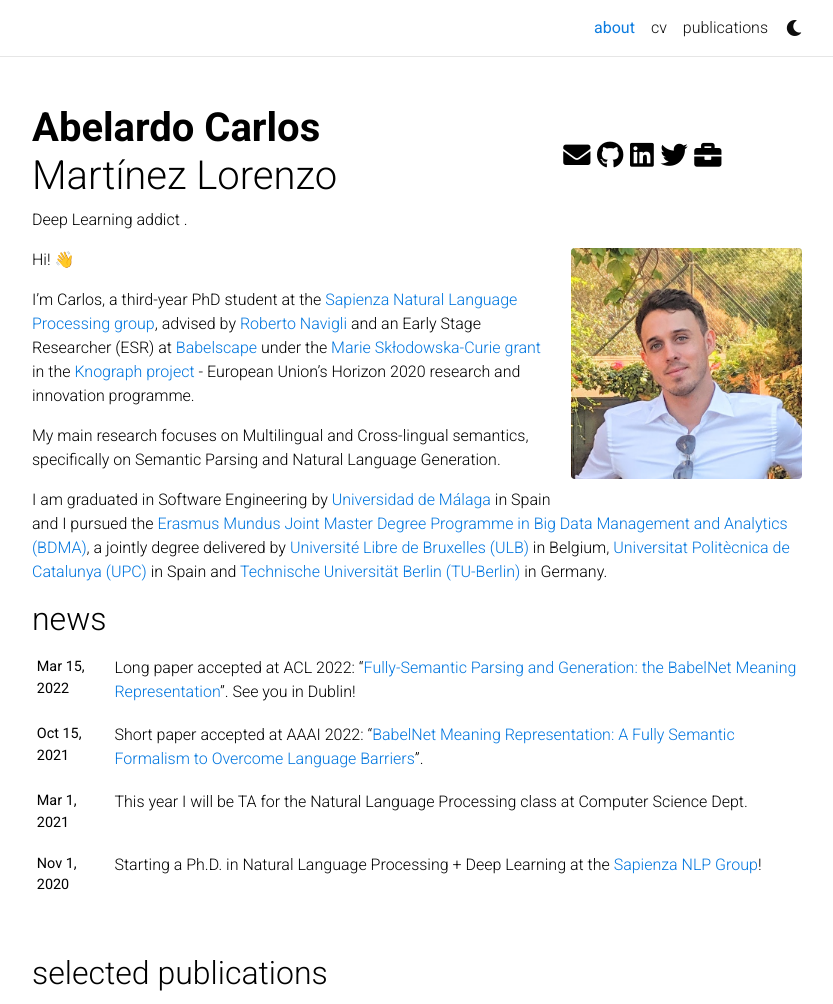
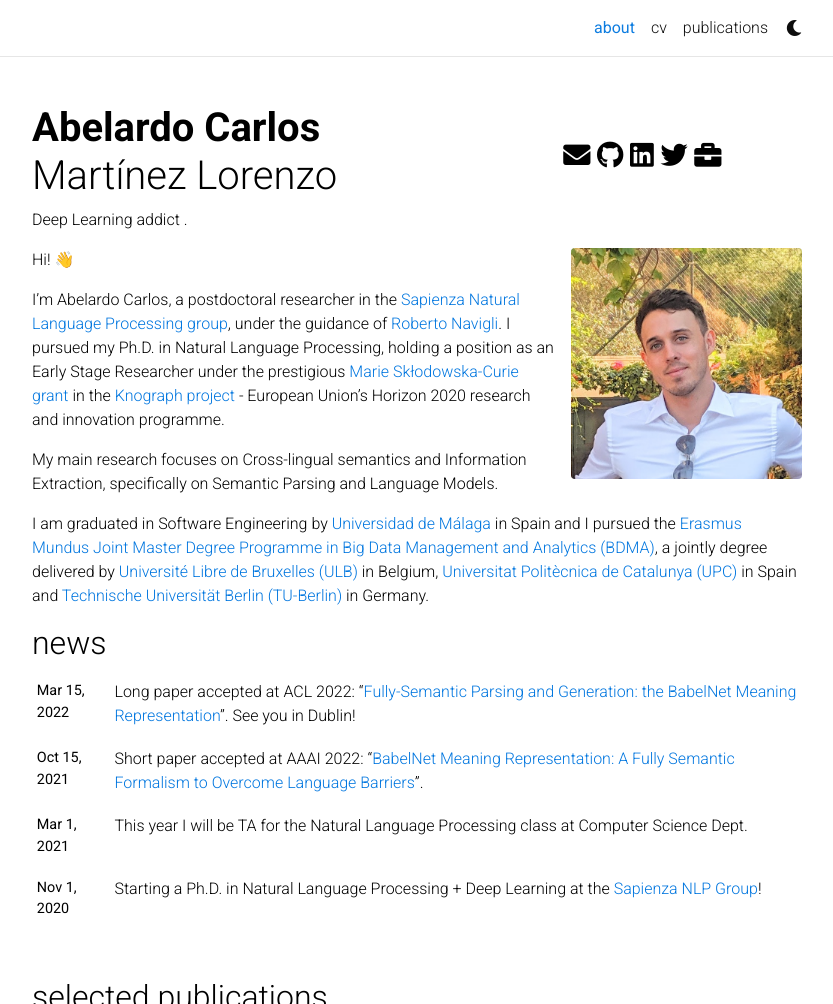
Before and after one commit to Carlosml26/Carlosml26.github.io, a Jekyll site: the page built from _pages/about.md, in a window 1280 px wide and 1202 px high, cut to the strip 0-1004 px from the top of the window. Shown: the whole strip, without its empty margins (223-1056 px from the left). Built offline with Jekyll 4.4.1, drawn with Linux system fonts in a browser that asks for light colours; full-size pictures stand in for the smaller copies a plugin makes; emoji names are drawn with the system emoji font; comment, search, counter and statistics services are not loaded; a style sheet for code colours, icons or effects is not loaded.

Commit message:
Update about.md

```diff
--- a/_pages/about.md
+++ b/_pages/about.md
@@ -16,8 +16,8 @@
 
 Hi! :wave:
 
-I'm Carlos, a third-year PhD student at the [Sapienza Natural Language Processing group](http://nlp.uniroma1.it/), advised by [Roberto Navigli](https://www.diag.uniroma1.it/navigli/) and an Early Stage Researcher (ESR) at [Babelscape](https://babelscape.com/) under the [Marie Skłodowska-Curie grant](https://marie-sklodowska-curie-actions.ec.europa.eu/) in the [Knograph project](https://knowgraphs.eu/) - European Union’s Horizon 2020 research and innovation programme.
+I'm Abelardo Carlos, a postdoctoral researcher in the [Sapienza Natural Language Processing group](http://nlp.uniroma1.it/), under the guidance of [Roberto Navigli](https://www.diag.uniroma1.it/navigli/). I pursued my Ph.D. in Natural Language Processing, holding a position as an Early Stage Researcher under the prestigious [Marie Skłodowska-Curie grant](https://marie-sklodowska-curie-actions.ec.europa.eu/) in the [Knograph project](https://knowgraphs.eu/) - European Union’s Horizon 2020 research and innovation programme.
 
-My main research focuses on Multilingual and Cross-lingual semantics, specifically on Semantic Parsing and Natural Language Generation.
+My main research focuses on Cross-lingual semantics and Information Extraction, specifically on Semantic Parsing and Language Models.
 
 I am graduated in Software Engineering by [Universidad de Málaga](https://www.uma.es/) in Spain and I pursued the [Erasmus Mundus Joint Master Degree Programme in Big Data Management and Analytics (BDMA)](https://bdma.ulb.ac.be/), a jointly degree delivered by [Université Libre de Bruxelles (ULB)](https://www.ulb.be/en) in Belgium, [Universitat Politècnica de Catalunya (UPC)](https://www.upc.edu/en) in Spain and [Technische Universität Berlin (TU-Berlin)](https://www.tu.berlin/en/) in Germany.
```
